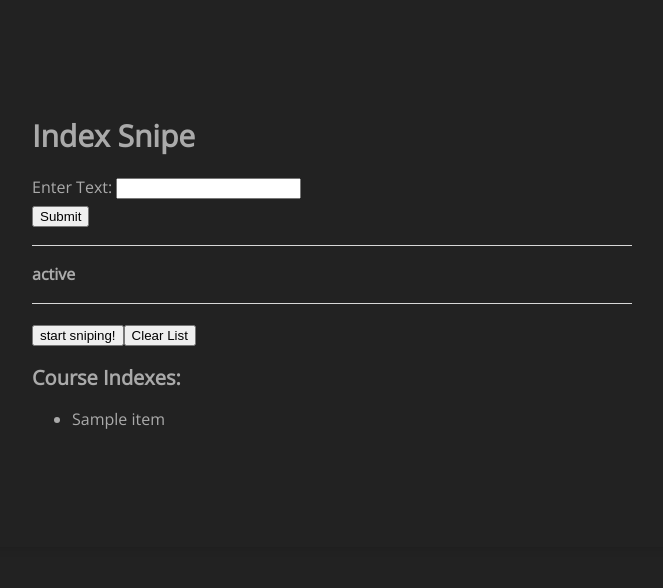
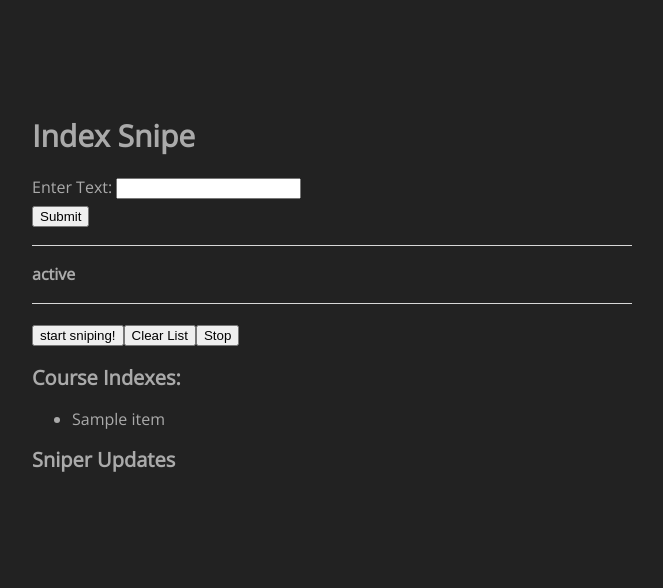
Before and after one commit to Wistful02/course_sniper_web, a Flask app: template templates/index.html in a window 1280 px wide. Shown: the part 131-719 px from the top of the page, without its empty margins (308-971 px from the left). Run offline with Flask 3, Linux system fonts and the light colour scheme; the template is opened without the code that fills it: most values are stand-ins (such as "Sample title", 1, 10 or a date in 2020); some libraries are stand-ins or nearby versions.

Commit message:
Update index.html

```diff
--- a/templates/index.html
+++ b/templates/index.html
@@ -4,6 +4,7 @@
 <head>
   <title>Sussy Testing Website</title>
   <link rel="stylesheet" type="text/css" href="{{ url_for('static', filename='style.css') }}">
+  <script src="https://cdnjs.cloudflare.com/ajax/libs/socket.io/4.4.1/socket.io.js"></script>
 </head>
 
 <body>
@@ -24,17 +25,22 @@
     </form>
 
 
-    <h3 class="status">{{status}}</h3>
+    <h3 id="status_bar" class="status">{{status}}</h3>
 
+    <div id="Buttons">
       <div style="float: left;">
-      <form action="start_sniper" method="POST">
-        <button type="submit" class="button"> start sniping! </button>
-      </form>
+        <button id="start_snipe_button" type="submit" class="button"> start sniping! </button>
       </div>
       <div style="float: left;">
         <form action="/clear_list" method="POST">
           <button type="submit">Clear List</button>
         </form>
+      </div>
+      <div style="float: left;">
+        <form action="/stop_sniper" method="POST">
+          <button type="submit">Stop</button>
+        </form>
+      </div>
     </div>
     <br>
 
@@ -44,7 +50,40 @@
       <li>{{ item }}</li>
       {% endfor %}
     </ul>
+
+    <h2 class="title">Sniper Updates</h2>
+    <ul id="input_list"></ul>
   </div>
+  <script>
+    var socket = io({
+      host: 'localhost',
+      port: 5000
+    });
+
+    socket.on('connect', function () {
+      console.log('Connected to server');
+    });
+
+    socket.on('sex_with_andrewmama', function (message) {
+      console.log("response received");
+      console.log(message);
+
+      var messageList = document.getElementById('input_list');
+      messageList.innerHTML = ''; // Clear the existing content
+
+      for (var i = 0; i < message.length; i++) {
+        var listItem = document.createElement('li');
+        listItem.textContent = message[i];
+        messageList.appendChild(listItem);
+      }
+    });
+
+    document.getElementById('start_snipe_button').addEventListener('click', function () {
+      document.getElementById('status_bar').innerHTML = 'Starting Sniper...';
+      socket.emit('start_sniper');
+      console.log('Starting_sniper')
+    });
+  </script>
 </body>
 
 </html>
```
Lines whose indentation alone changed are shown as unchanged.
